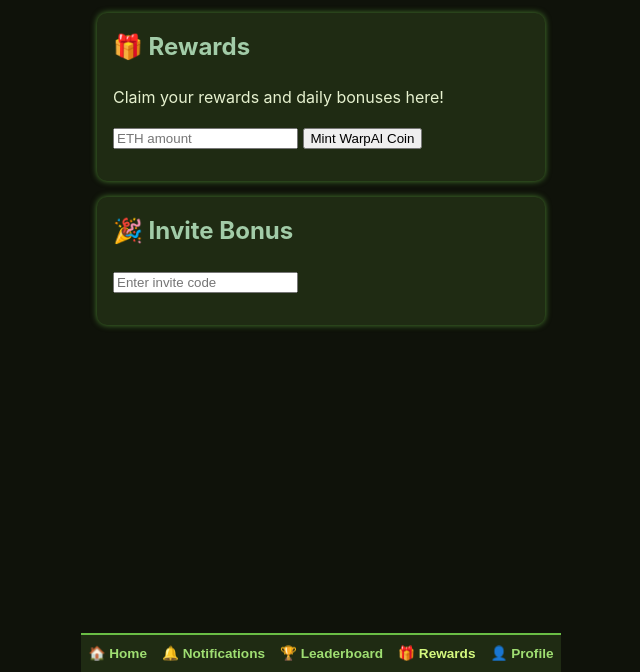
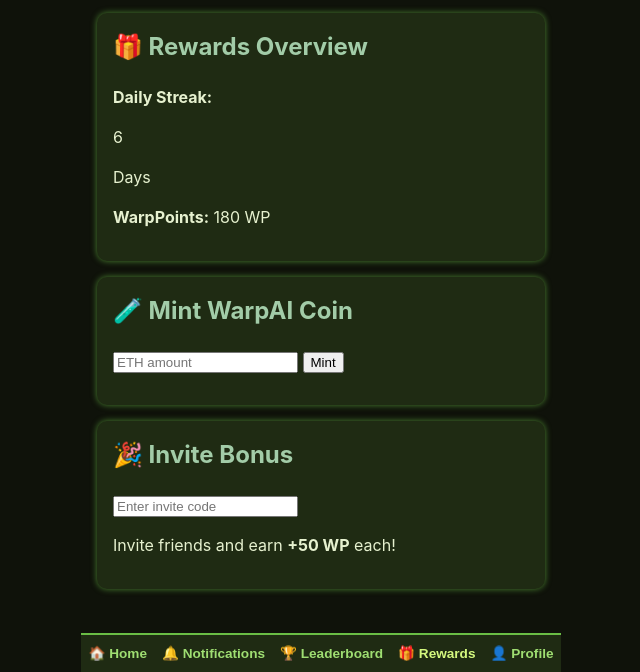
Before and after one commit to gascheckking/senaste2.1, a plain HTML site: page index.html in a window 1280 px wide. Both pictures are taken after a click on the button "🎁 Rewards". Shown: the part 128-800 px from the top of the page, without its empty margins (319-959 px from the left). Drawn offline with Linux system fonts and the light colour scheme.

Commit message:
Update index.html

```diff
--- a/index.html
+++ b/index.html
@@ -45,17 +45,30 @@
     </section>
 
     <section id="rewards" class="tab-section">
-      <div class="card">
-        <h2>🎁 Rewards</h2>
-        <p>Claim your rewards and daily bonuses here!</p>
-        <input type="number" id="tokenAmount" placeholder="ETH amount" />
-        <button id="buyTokenBtn">Mint WarpAI Coin</button>
+      <div class="card rewards-overview">
+        <h2>🎁 Rewards Overview</h2>
+        <div class="streak-container">
+          <p><strong>Daily Streak:</strong></p>
+          <div class="streak-circle" id="streakCircle">6</div>
+          <p>Days</p>
+        </div>
+        <div class="warp-points">
+          <p><strong>WarpPoints:</strong> <span id="warpPointsDisplay">180 WP</span></p>
+        </div>
+      </div>
+
+      <div class="card mint-section">
+        <h2>🧪 Mint WarpAI Coin</h2>
+        <input type="number" id="tokenAmount" placeholder="ETH amount" min="0" step="0.01" />
+        <button id="buyTokenBtn">Mint</button>
         <p id="buyStatus"></p>
       </div>
-      <div class="card">
+
+      <div class="card invite-section">
         <h2>🎉 Invite Bonus</h2>
         <input type="text" id="inviteCode" placeholder="Enter invite code" />
         <p id="inviteStatus"></p>
+        <p>Invite friends and earn <strong>+50 WP</strong> each!</p>
       </div>
     </section>
 
@@ -64,6 +77,7 @@
         <h2>👤 Profile</h2>
         <p><strong>Wallet:</strong> <span id="headerWalletAddressProfile"></span></p>
         <p><strong>XP Streak:</strong> <span id="streakDisplay">0 Days</span></p>
+        <p><strong>Total XP:</strong> <span id="xpTotalDisplay">0 XP</span></p>
       </div>
     </section>
   </main>
```
